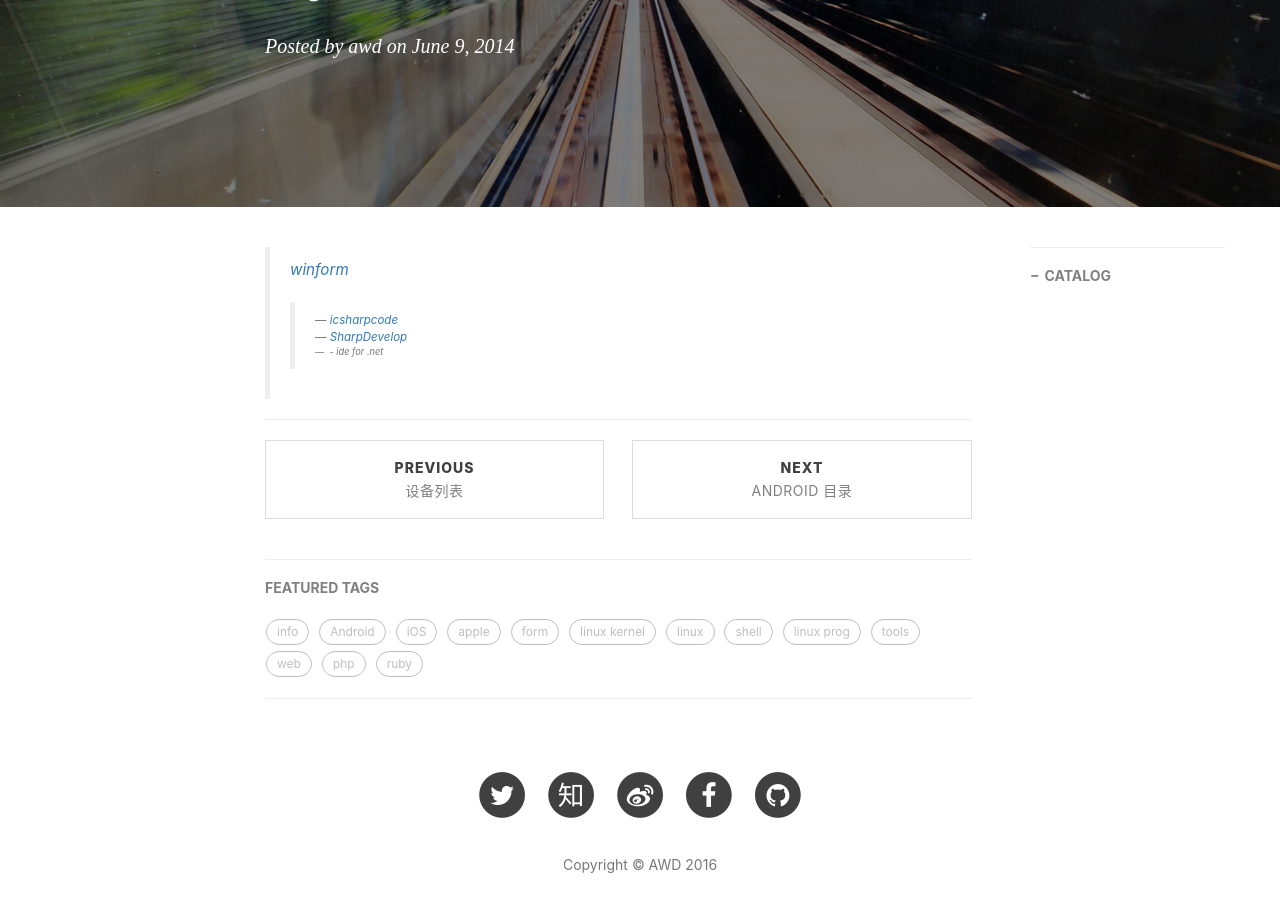
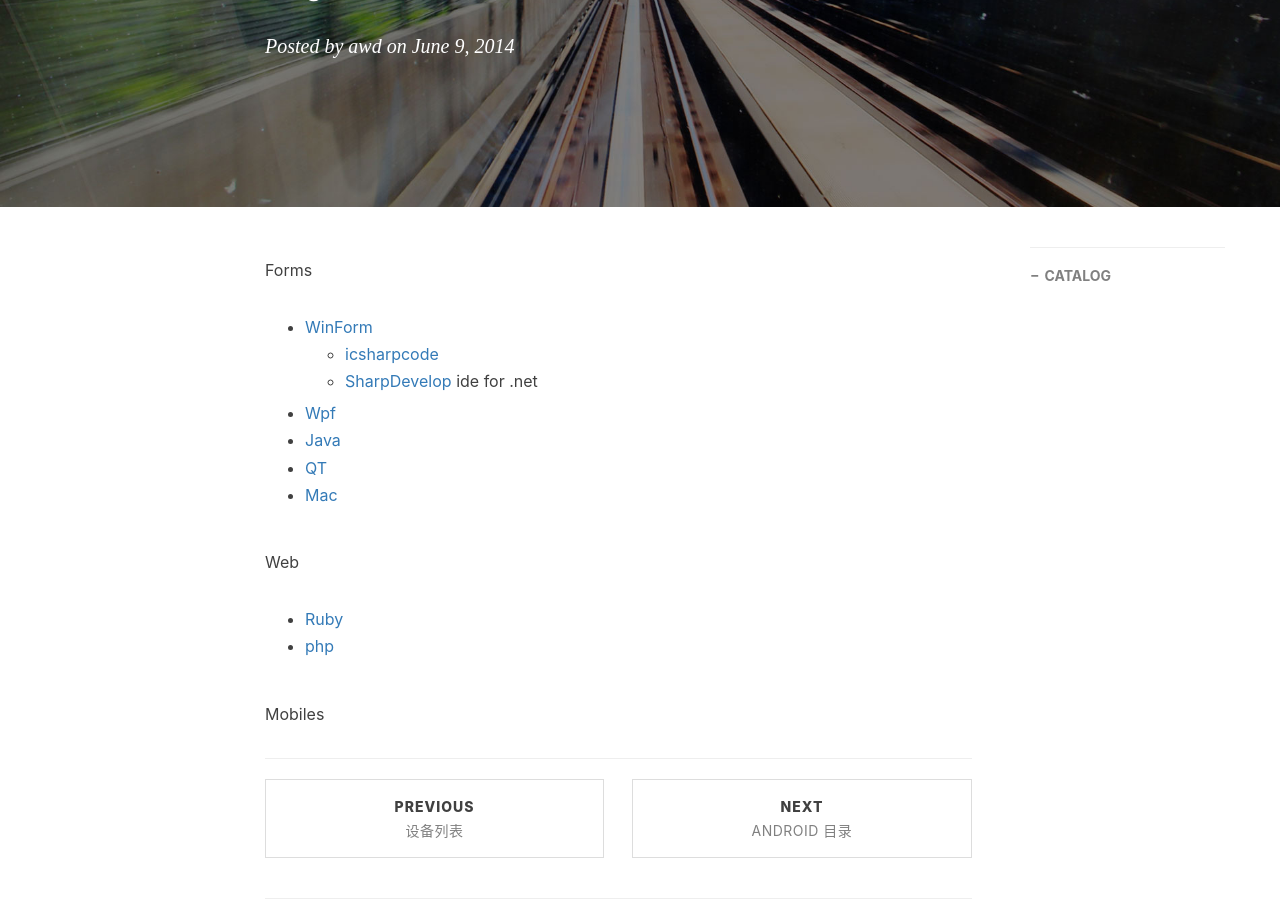
Before and after one commit to awd1559/awd1559.github.io, a Jekyll site: the page built from _posts/work/2014-06-09-urls.markdown, in a window 1280 px wide and 900 px high, scrolled down 316 px. Built offline with Jekyll 4.4.1, drawn with Linux system fonts in a browser that asks for light colours; nearby versions of some CDN libraries; comment, search, counter and statistics services are not loaded.

Commit message:
fix urls

```diff
--- a/_posts/work/2014-06-09-urls.markdown
+++ b/_posts/work/2014-06-09-urls.markdown
@@ -8,6 +8,21 @@ header-img: "img/post-bg-2015.jpg"
 tags:
     - Res
 ---
->[winform](#)
->><small>[icsharpcode](https://github.com/icsharpcode)</small>
->><small>[SharpDevelop](https://github.com/icsharpcode/SharpDevelop)<small> - ide for .net</small>
+
+
+Forms
+
+- [WinForm](#)
+  - [icsharpcode](https://github.com/icsharpcode)
+  - [SharpDevelop](https://github.com/icsharpcode/SharpDevelop) ide for .net
+
+- [Wpf](#)
+- [Java](#)
+- [QT](#)
+- [Mac](#)
+
+Web
+- [Ruby](#)
+- [php](#)
+
+Mobiles
```
